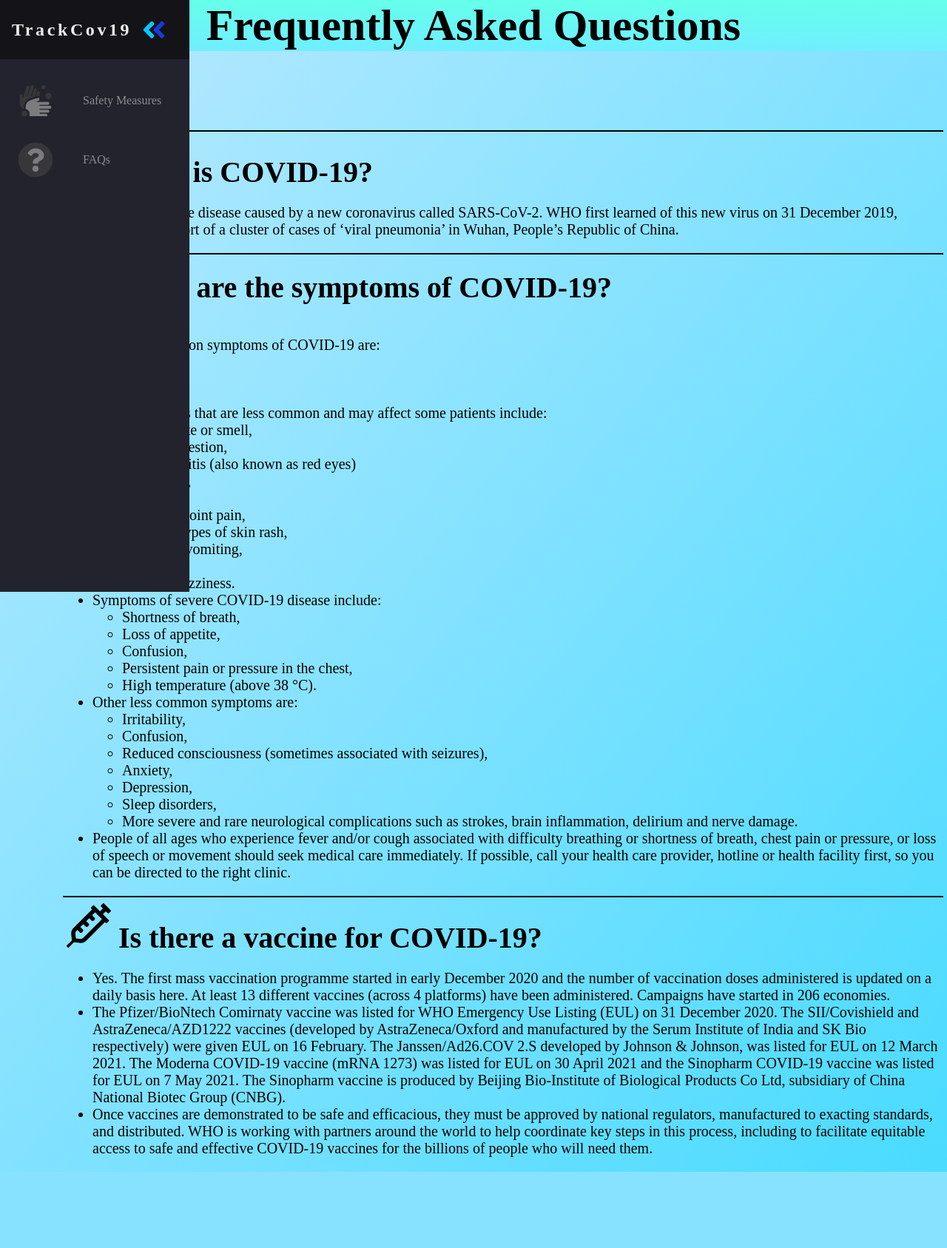
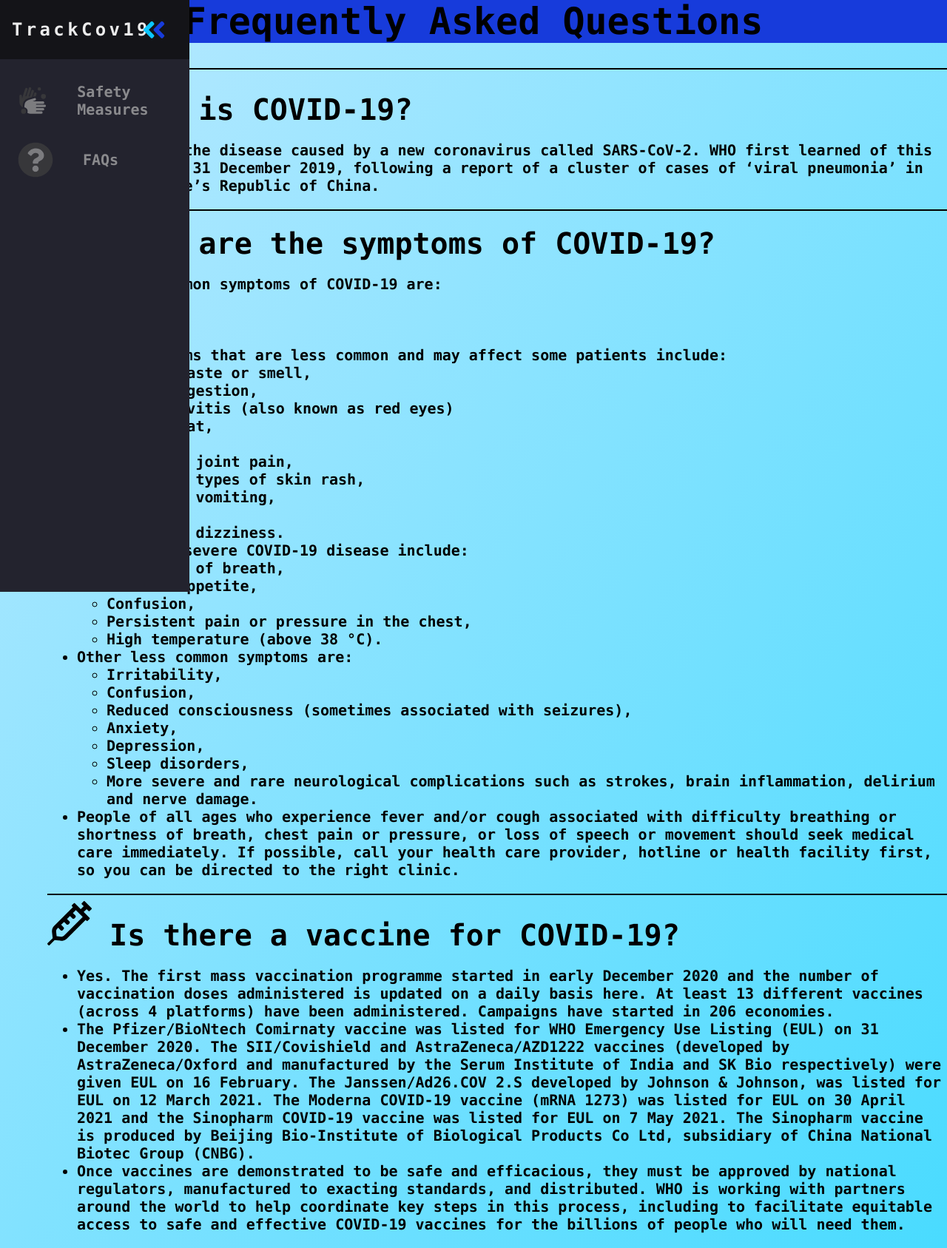
Before and after one commit to Sookeyy-12/TrackCov19, a Flask app: page /FAQs/ in a window 1280 px wide. Shown: the whole page at 74% size. Before the commit the page ends 1584 px from the top, so only its background shows below. Run offline with Flask 2, Linux system fonts and the light colour scheme.

Commit message:
tried improving
tried improving the style and stuff of the page, was thinking to add more pages and improve the looks in future.

```diff
--- a/static/css/faq.css
+++ b/static/css/faq.css
@@ -1,27 +1,24 @@
 .head {
-    width: 100%;
-    text-align: center;
-    font-size: 30px;
-    background-color: rgb(240, 240, 240);
-    background-image: linear-gradient(to bottom , rgb(101, 255, 234), rgb(112, 238, 255));
+  background: rgb(23, 59, 219);
+  font-size: 25px;
+  text-align: center;
+}
 
+body {
+  font-weight: bold;
+  font-family: consolas;
+  background-color: rgb(11, 198, 255);
 }
 
 .maincontent {
-  padding-right: 5px;
-    padding-left: 85px;
+
+  padding-left: 5%;
 }
 
 #question {
-    padding-right: 5px;
-    padding-left:5px;
-    text-align: left;
-    font-size: 40px;
-
+  font-size: 40px;
 }
 
-p2, p4, p6 {
-    padding-left: 25px;
-    text-align: left;
-    font-size: 20px;
+ul {
+  font-size: 20px;
 }
```
